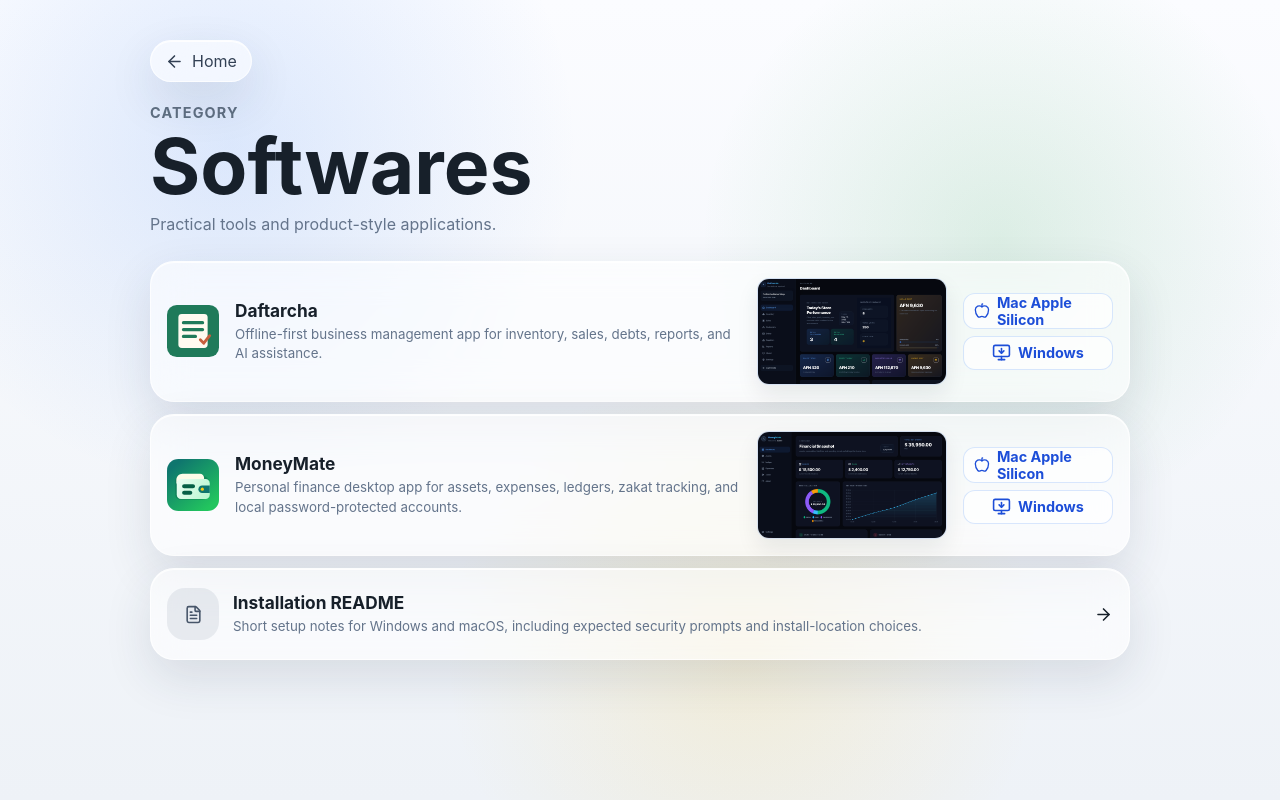
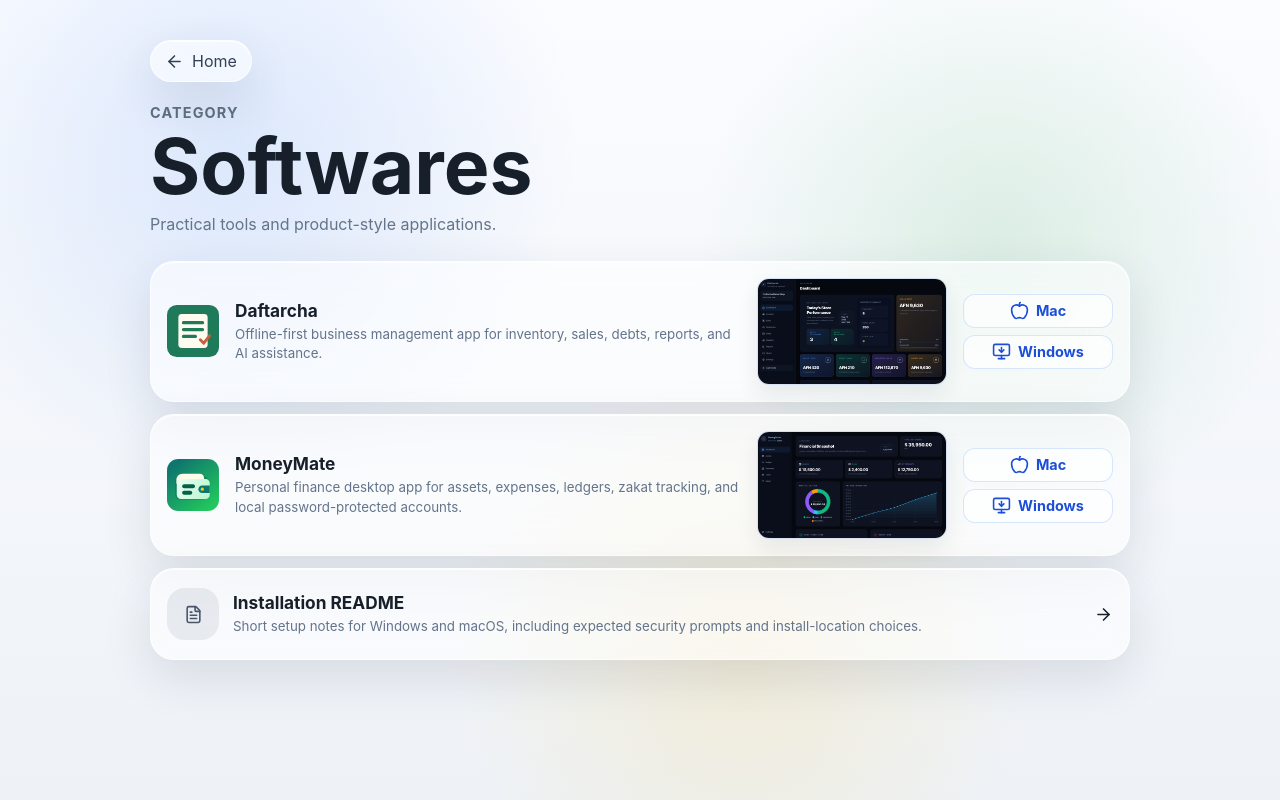
Before and after one commit to samimshs/ML2-Final-Project, a website: page softwares.html in a window 1280 px wide. Drawn offline with nearby package versions, Linux system fonts and the light colour scheme.

Commit message:
Version 2.40.1 (Apple Git-141)

```diff
--- a/softwares.html
+++ b/softwares.html
@@ -42,7 +42,7 @@
           <span class="download-actions" aria-label="Daftarcha downloads">
             <a href="https://github.com/samimshs/ML2-Final-Project/releases/download/desktop-apps-v0.1.0/daftarcha-mac.zip">
               <i data-lucide="apple"></i>
-              Mac Apple Silicon
+              Mac
             </a>
             <a href="https://github.com/samimshs/ML2-Final-Project/releases/download/desktop-apps-v0.1.0/daftarcha-windows.zip">
               <i data-lucide="monitor-down"></i>
@@ -65,7 +65,7 @@
           <span class="download-actions" aria-label="MoneyMate downloads">
             <a href="https://github.com/samimshs/ML2-Final-Project/releases/download/desktop-apps-v0.1.0/moneymate-mac.zip">
               <i data-lucide="apple"></i>
-              Mac Apple Silicon
+              Mac
             </a>
             <a href="https://github.com/samimshs/ML2-Final-Project/releases/download/desktop-apps-v0.1.0/moneymate-windows.zip">
               <i data-lucide="monitor-down"></i>
```
